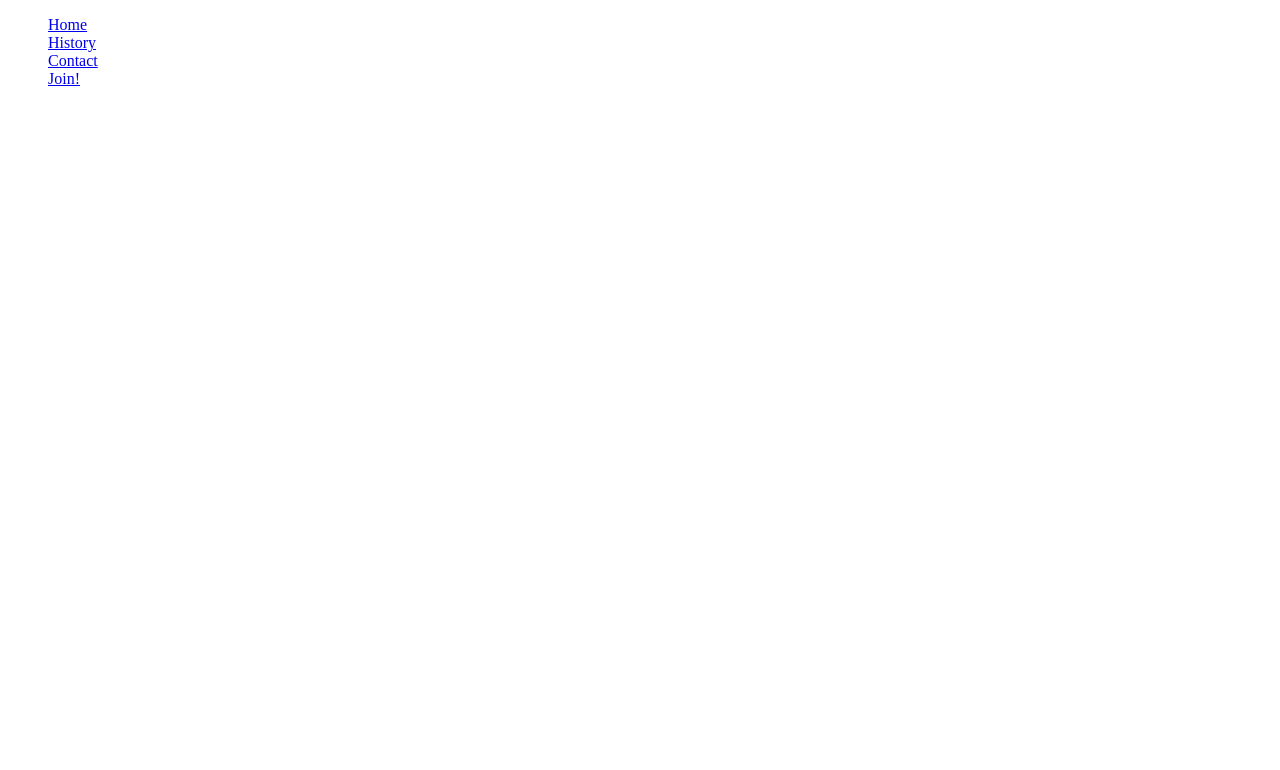
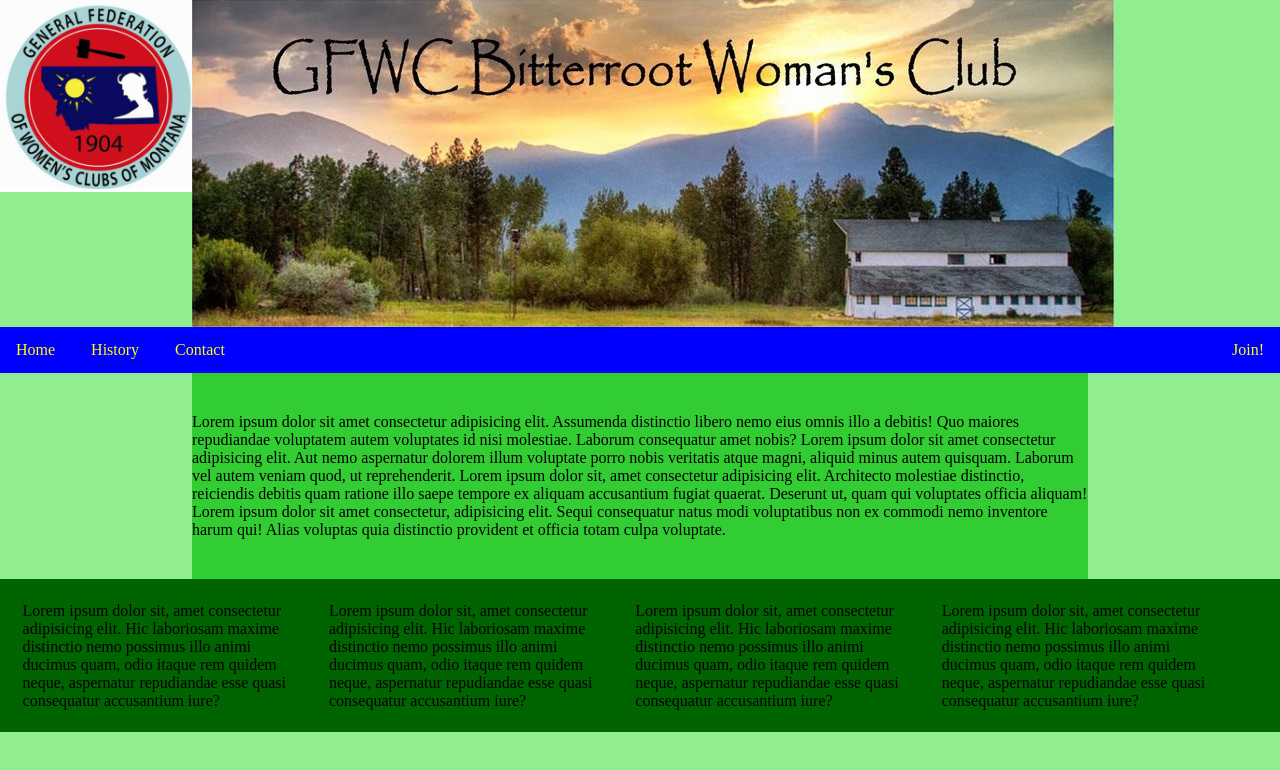
Before and after one commit to bassopotamus/Women-s-Club-Website, a plain HTML site: page index.html in a window 1280 px wide. Drawn offline with Linux system fonts and the light colour scheme.

Commit message:
Experimenting

```diff
--- a/css/style.css
+++ b/css/style.css
@@ -1,3 +1,77 @@
-nav > ul {
+body{
+    background-color: lightgreen;
+    margin: 0;
+}
+
+nav{
+    grid-area: nav;
+}
+nav ul {
     list-style-type: none;
+    margin: 0px;
+    padding: 0px;
+    overflow: hidden;
+    background: blue;
 }
+
+nav ul li{
+    display: inline-block;
+}
+
+nav ul li a {
+    display: inline-block;
+    color: yellow;
+    text-decoration: none;
+    padding: 14px 16px;
+    text-align: center;
+}
+
+nav ul li a:hover {
+    background-color: #0000b3;
+}
+
+main{
+    grid-area: main;
+    padding: 40px 0px;
+    background-color: limegreen;
+}
+
+header{
+    grid-area: head;
+}
+
+footer{
+    grid-area: foot;
+    background-color: darkgreen;
+    padding: 10px;
+}
+
+.wrapper {
+    display: grid;
+    grid-template-columns: 15% 70% 15%;
+    grid-template-rows: 327px 46.25px auto;
+    grid-template-areas:    "logo head head"
+                            "nav  nav  nav"
+                            ".    main ."
+                            "foot foot foot";
+}
+
+.logo{
+    width: 100%;
+    grid-area: logo;
+}
+
+.header-image{
+    max-width: 100%;
+}
+
+.footer-item{
+    width: 22%;
+    margin: 1%;
+    display: inline-block;
+}
+
+
+#join{
+    float: right;
+}
--- a/index.html
+++ b/index.html
@@ -8,14 +8,33 @@
     <title>Document</title>
 </head>
 <body>
+    <div class="wrapper">
+        <img class="logo" src="/images/logo.png">
+        <header class="main-header">
+            <img class="header-image" src="/images/header.jpg">
+        </header>
+        <nav class="main-nav">
+            <ul>
+                <li><a href="/home.html">Home</a></li>
+                <li><a href="/history.html">History</a></li>
+                <li><a href="/contact.html">Contact</a></li>
+                <li id="join"><a href="/join.html">Join!</a></li>
+            </ul>
+        </nav>
 
-    <nav>
-        <ul>
-            <li><a href="/home.html">Home</a></li>
-            <li><a href="/history.html">History</a></li>
-            <li><a href="/contact.html">Contact</a></li>
-            <li><a href="/join.html">Join!</a></li>
-        </ul>
-    </nav>
+        <main>
+            Lorem ipsum dolor sit amet consectetur adipisicing elit. Assumenda distinctio libero nemo eius omnis illo a debitis! Quo maiores repudiandae voluptatem autem voluptates id nisi molestiae. Laborum consequatur amet nobis?
+            Lorem ipsum dolor sit amet consectetur adipisicing elit. Aut nemo aspernatur dolorem illum voluptate porro nobis veritatis atque magni, aliquid minus autem quisquam. Laborum vel autem veniam quod, ut reprehenderit.
+            Lorem ipsum dolor sit, amet consectetur adipisicing elit. Architecto molestiae distinctio, reiciendis debitis quam ratione illo saepe tempore ex aliquam accusantium fugiat quaerat. Deserunt ut, quam qui voluptates officia aliquam!
+            Lorem ipsum dolor sit amet consectetur, adipisicing elit. Sequi consequatur natus modi voluptatibus non ex commodi nemo inventore harum qui! Alias voluptas quia distinctio provident et officia totam culpa voluptate.
+        </main>
+
+        <footer>
+            <div id="contact" class="footer-item">Lorem ipsum dolor sit, amet consectetur adipisicing elit. Hic laboriosam maxime distinctio nemo possimus illo animi ducimus quam, odio itaque rem quidem neque, aspernatur repudiandae esse quasi consequatur accusantium iure?</div>
+            <div id="about" class="footer-item">Lorem ipsum dolor sit, amet consectetur adipisicing elit. Hic laboriosam maxime distinctio nemo possimus illo animi ducimus quam, odio itaque rem quidem neque, aspernatur repudiandae esse quasi consequatur accusantium iure?</div>
+            <div id="sitemap" class="footer-item">Lorem ipsum dolor sit, amet consectetur adipisicing elit. Hic laboriosam maxime distinctio nemo possimus illo animi ducimus quam, odio itaque rem quidem neque, aspernatur repudiandae esse quasi consequatur accusantium iure?</div>
+            <div id="copyright" class="footer-item">Lorem ipsum dolor sit, amet consectetur adipisicing elit. Hic laboriosam maxime distinctio nemo possimus illo animi ducimus quam, odio itaque rem quidem neque, aspernatur repudiandae esse quasi consequatur accusantium iure?</div>
+        </footer>
+    </div>
 </body>
 </html>
```
Also changed, not shown: Women's Group Notes.txt (added), images/header.jpg (added), images/join.png (added).
